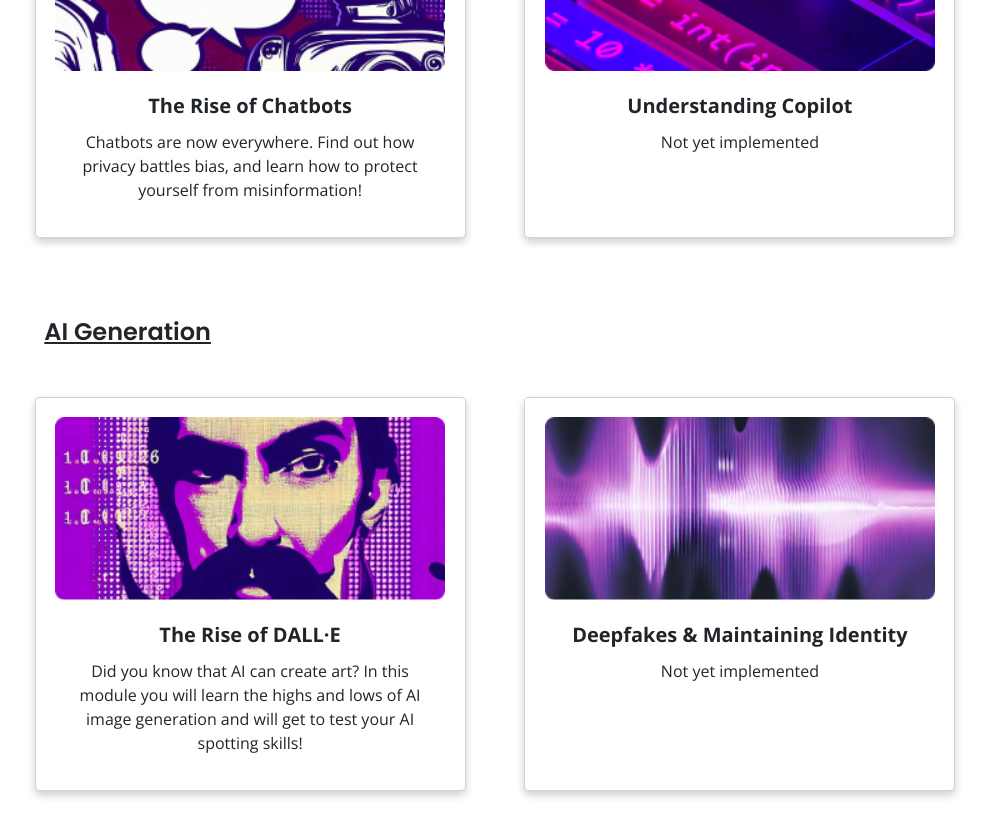
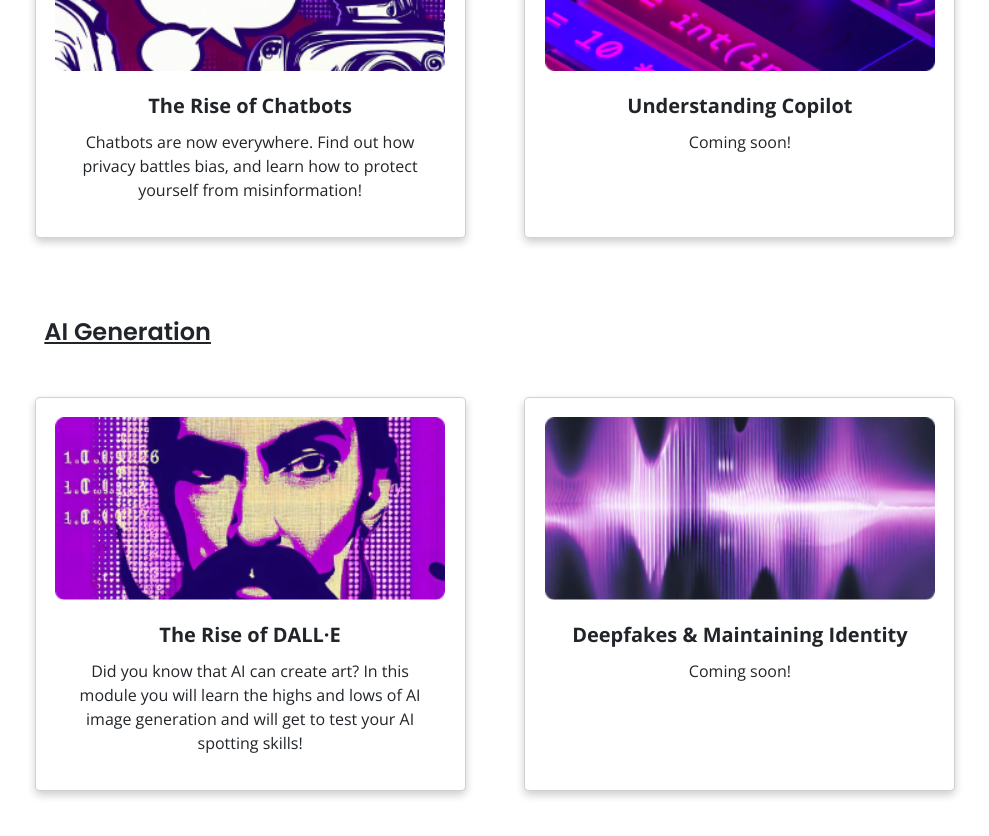
Before and after one commit to harslash/EthicAI, a Vue app in the folder project/ethicai-spa/: page /all-modules in a window 1280 px wide. Shown: the part 400-1236 px from the top of the page, without its empty margins (145-1134 px from the left). Built offline with nearby package versions, Linux system fonts and the light colour scheme.

Commit message:
Touch up wording/typos

```diff
--- a/project/ethicai-spa/src/components/interactive/markov-demo.vue
+++ b/project/ethicai-spa/src/components/interactive/markov-demo.vue
@@ -39,7 +39,7 @@
             <div class="row">
                 <div class="col-md-12">
                     <h5 class="demo-title"> {{ corpusLabel }}</h5>
-                    <p class="demo-subtitle">Biases Category: {{corpusCategory}}</p>
+                    <p class="demo-subtitle">Bias Category: {{corpusCategory}}</p>
                 </div>
                  <div class="col-md-12 demo-textarea" id="inputTextarea"></div>
             </div>
@@ -133,7 +133,7 @@ export default defineComponent({
 
         let startingWords = "I have";
         let corpusId = 'wilson';
-        const corpusLabel = ref('Woodrow Wilson Declaration of War');
+        const corpusLabel = ref('Woodrow Wilson’s 1917 Declaration of War');
         const corpusCategory = ref('Political');
 
         const loading = ref(false);
@@ -149,8 +149,8 @@ export default defineComponent({
             if (inputTextArea) {
                 if (itemId === 'wilson') {
                     corpusId = itemId;
-                    corpusLabel.value = 'Woodrow Wilson Declaration of War';
-                    corpusCategory.value = "Poltical"
+                    corpusLabel.value = 'Woodrow Wilson’s 1917 Declaration of War';
+                    corpusCategory.value = "Political"
                     updateMarkovDemo(wilsonCorpus, wilsonCorpusBiasedIndicies, 'inputTextarea', startingWords);
 
                 }
--- a/project/ethicai-spa/src/components/pages/all-modules-page.vue
+++ b/project/ethicai-spa/src/components/pages/all-modules-page.vue
@@ -27,7 +27,7 @@
                     <img :src="require('@/assets/copilot_Thumbnail.png')" alt="Copilot" style="width:100%">
                     <div class="container">
                         <h4>Understanding Copilot</h4>
-                        <p>Not yet implemented</p>
+                        <p>Coming soon!</p>
                     </div>
                 </div>
 
@@ -65,7 +65,7 @@
                     <img :src="require('@/assets/deepfakes_Thumbnail.png')" alt="Deepfakes" style="width:100%">
                     <div class="container">
                         <h4>Deepfakes & Maintaining Identity</h4>
-                        <p>Not yet implemented</p>
+                        <p>Coming soon!</p>
                     </div>
                 </div>
 
--- a/project/ethicai-spa/src/components/pages/dalle/dalle-overview-page.vue
+++ b/project/ethicai-spa/src/components/pages/dalle/dalle-overview-page.vue
@@ -30,7 +30,7 @@ export default defineComponent({
     data() {
         return {
             moduleTitle: 'The Rise of DALL·E',
-            moduleDescription: 'In this module, you will discover the world of AI generated art. The highs and lows; including the impact these generators have on artists and creative integrity.',
+            moduleDescription: 'In this module, you will discover the world of AI generated art. The highs and lows, including the impact these generators have on artists and creative integrity.',
             moduleImgSrc: '../../../assets/purple_robot.jpeg',
             modulePageNames: ['The Rise of DALL-E', 'AI Generated vs. Human Art', 'Copyright and Copywrong'],
             moduleName: 'dalle',
```
